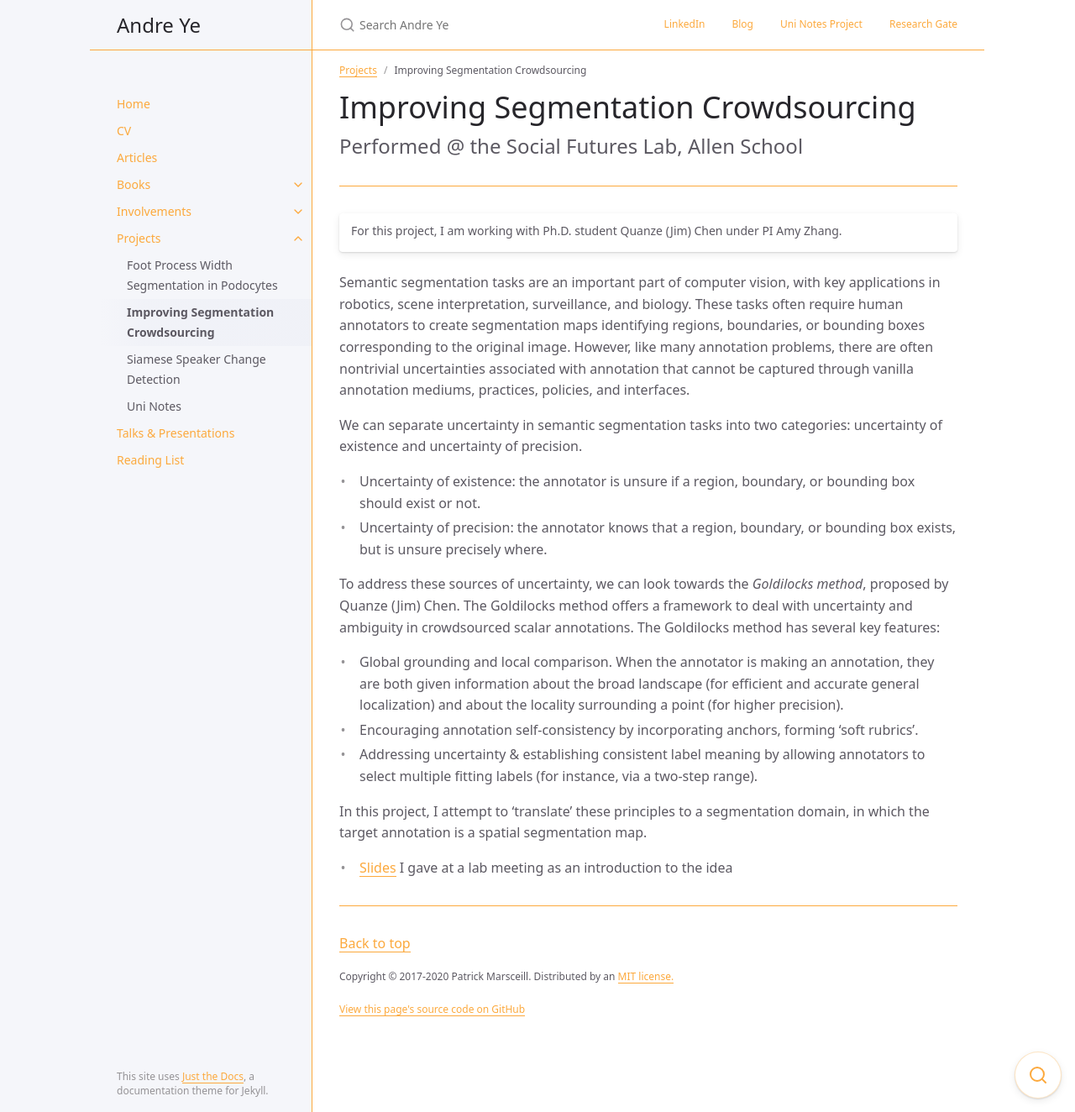
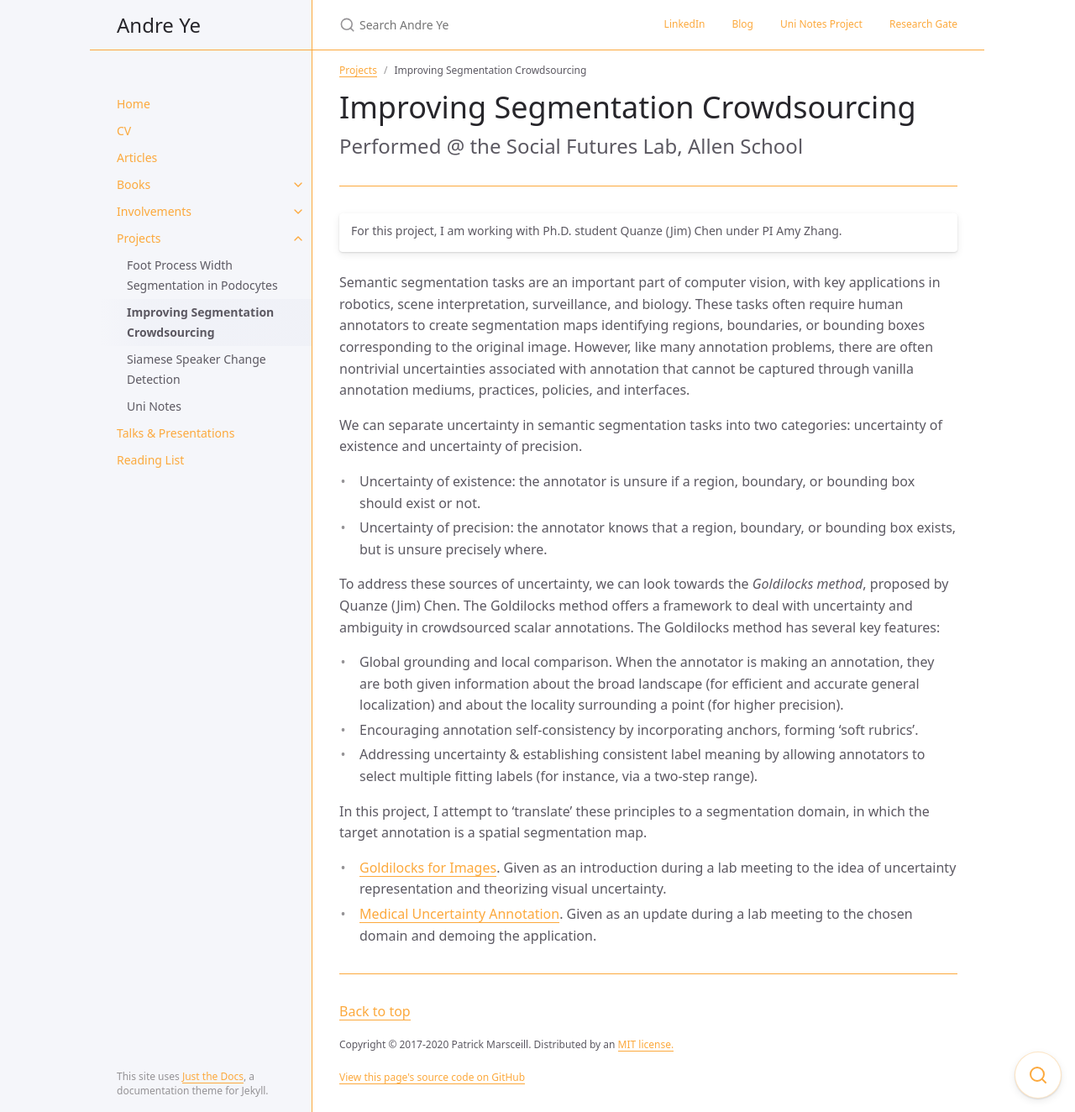
Before and after one commit to andre-ye/andre-ye.github.io-retired, a Jekyll site: the page built from docs/projects/segmentation-goldilocks.md, in a window 1280 px wide and 1324 px high. Shown: the whole window at 84% size. Built offline with Jekyll 4.4.1, drawn with Linux system fonts in a browser that asks for light colours; nearby versions of some CDN libraries.

Commit message:
Update segmentation-goldilocks.md

```diff
--- a/docs/projects/segmentation-goldilocks.md
+++ b/docs/projects/segmentation-goldilocks.md
@@ -28,4 +28,5 @@ To address these sources of uncertainty, we can look towards the *Goldilocks met
 
 In this project, I attempt to 'translate' these principles to a segmentation domain, in which the target annotation is a spatial segmentation map.
 
-- [Slides](https://andre-ye.github.io/files/sfl/Goldilocks for Images.pdf){:target="_blank"} I gave at a lab meeting as an introduction to the idea
+- [Goldilocks for Images](https://andre-ye.github.io/files/sfl/Goldilocks for Images.pdf){:target="_blank"}. Given as an introduction during a lab meeting to the idea of uncertainty representation and theorizing visual uncertainty.
+- [Medical Uncertainty Annotation](https://andre-ye.github.io/files/sfl/Medical Uncertainty Annotation.pdf){:target="_blank"}. Given as an update during a lab meeting to the chosen domain and demoing the application.
```
